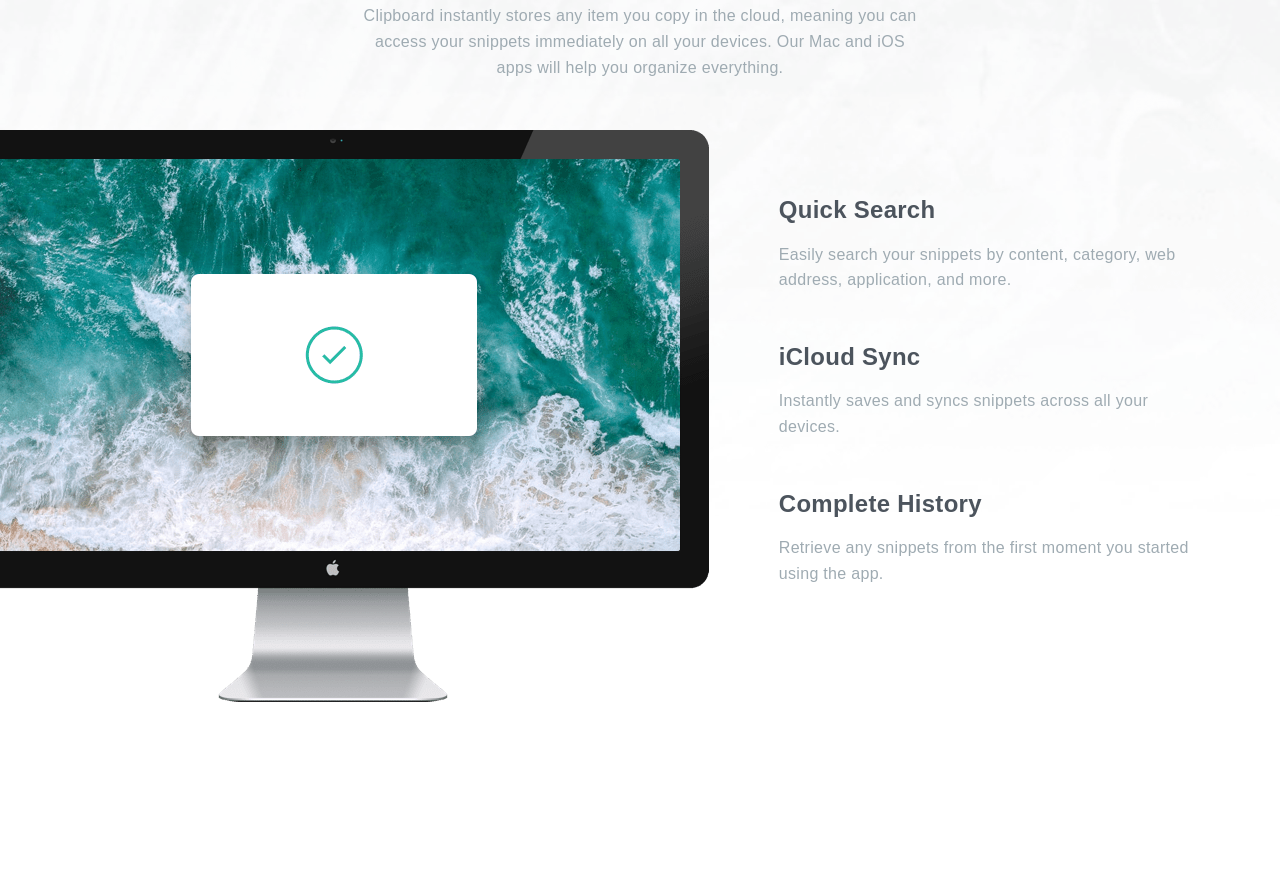
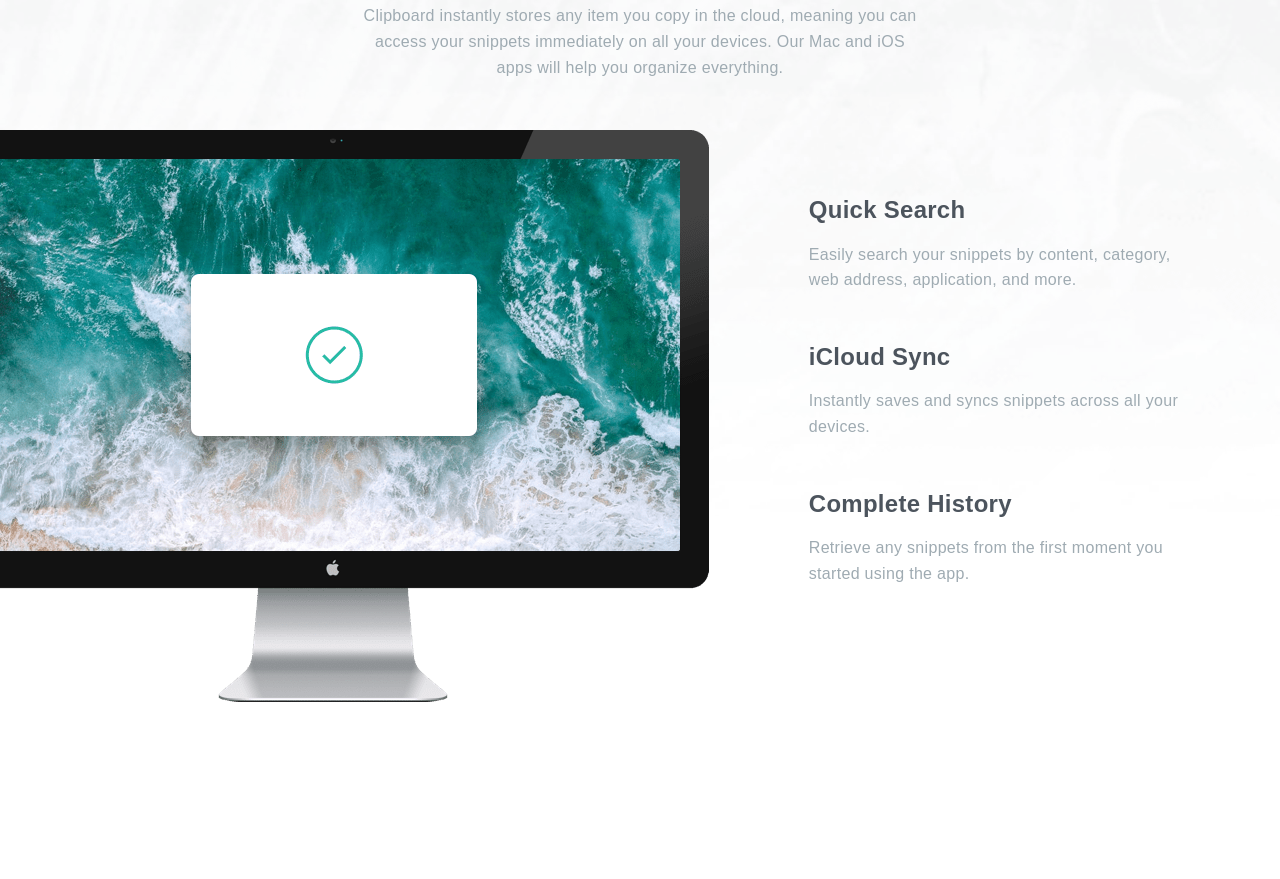
Before and after one commit to AbdullahiAA/clipboard-landing-page, a plain HTML site: page index.html in a window 1280 px wide. Shown: the part 698-1577 px from the top of the page. Drawn offline with Linux system fonts and the light colour scheme; a web font is replaced by a local one.

Commit message:
iPad Version Completed

```diff
--- a/css/_functionality.scss
+++ b/css/_functionality.scss
@@ -29,3 +29,9 @@
         }
     }
 }
+
+@media screen and (min-width: 920px) {
+    .functionality__body {
+        gap: 100px;
+    }
+}
--- a/index.html
+++ b/index.html
@@ -2,7 +2,7 @@
 <html lang="en">
 <head>
   <meta charset="UTF-8">
-  <!-- <meta name="viewport" content="width=device-width, initial-scale=1.0"> -->
+  <meta name="viewport" content="width=device-width, initial-scale=1.0">
 
   <link rel="icon" type="image/png" sizes="32x32" href="./images/favicon-32x32.png">
 
```
Also changed, not shown: css/styles.css, 1 other file.
